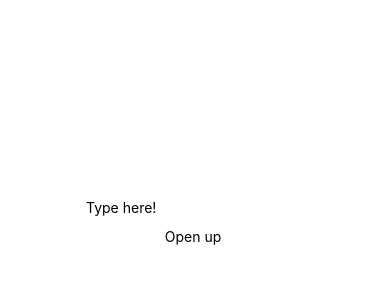
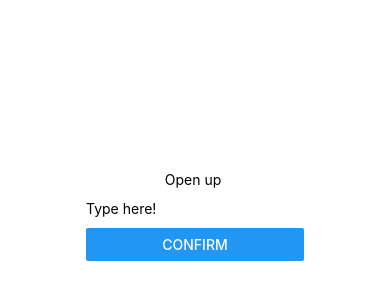
Before and after one commit to rachelshi1107/CS5520, a React Native app: screen / in a window 390 px wide. Shown: the part 206-506 px from the top of the page. Built offline with nearby package versions, Linux system fonts and the light colour scheme.

Commit message:
Add Button

```diff
--- a/App.js
+++ b/App.js
@@ -2,20 +2,19 @@ import React, { useState } from 'react';
 import { StatusBar } from 'expo-status-bar';
 import { StyleSheet, Text, TextInput, View } from 'react-native';
 import  Header  from './components/Header';
+import Input from './components/Input';
 
 export default function App() {
+  const onTextAdd = function (newText) {
+    console.log(newText);
+  }
   const name = "Awesome";
-  const[text, setText] = useState('');
+
   return (
     <View style={styles.container}>
-      <TextInput
-        style={{height: 40}}
-        placeholder="Type here!"
-        onChangeText={newText => setText(newText)}
-        defaultValue={text}
-      />
+
       <Header>appName = {name}</Header>
-      <Text>{text}</Text>
+      <Input onAdd={onTextAdd} alsoAdd={ () => console.log('abc')}></Input>
       <StatusBar style="auto" />
     </View>
   );
--- /dev/null
+++ b/components/Input.js
@@ -0,0 +1,24 @@
+import React, { useState } from 'react';
+import { Button, View, TextInput } from 'react-native';
+
+export default function Input(props) {
+    const[text, setText] = useState('');
+  return (
+    <View>
+      <TextInput
+        style={{height: 40}}
+        placeholder="Type here!"
+        onChangeText={newText => setText(newText)}
+        defaultValue={text}
+      />
+      <Button
+      title="Confirm"
+      onPress={() => {
+          props.onAdd(text);
+          props.alsoAdd();
+          setText("");}
+       }
+      />
+    </View>
+  )
+}
```
